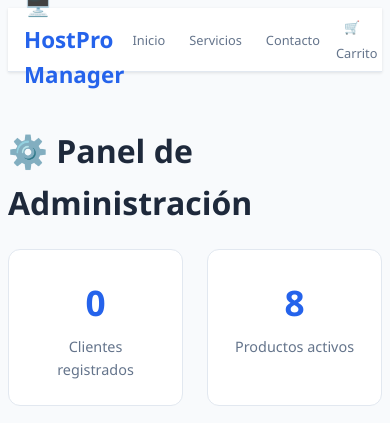
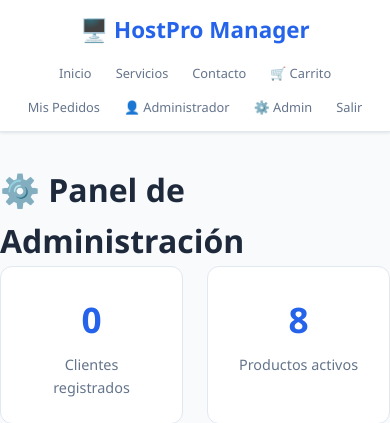
Before and after one commit to Pablusky23/HostPro-Manager, a PHP site: page /admin/index.php in a window 390 px wide; the page is wider, and only the part inside the window is pictured. Shown: the top 423 px of that part. Run offline with PHP 8.4, Linux system fonts and the light colour scheme; a user stored in the database is signed in; data comes from the database, SQL or seed files in the repository; data that the repository does not hold is empty.

Commit message:
Correcion responsive para movil

```diff
--- a/src/assets/css/style.css
+++ b/src/assets/css/style.css
@@ -15,7 +15,7 @@
     --radio: 8px;
 }
 
-* { margin: 1; padding: 0; box-sizing: border-box; }
+* { margin: 0; padding: 0; box-sizing: border-box; }
 
 body {
     font-family: 'Segoe UI', Tahoma, Geneva, Verdana, sans-serif;
@@ -30,11 +30,11 @@ body {
 .navbar {
     background: var(--color-blanco);
     border-bottom: 1px solid var(--color-borde);
-    padding: 0 2rem;
+    padding: 0.75rem 1.5rem;
     display: flex;
+    flex-wrap: wrap;
     align-items: center;
     justify-content: space-between;
-    height: 64px;
     box-shadow: var(--sombra);
     position: sticky;
     top: 0;
@@ -51,6 +51,7 @@ body {
 .nav-links {
     list-style: none;
     display: flex;
+    flex-wrap: wrap;
     gap: 1rem;
     align-items: center;
 }
@@ -395,9 +396,20 @@ body {
    RESPONSIVE BÁSICO
    ============================================= */
 @media (max-width: 768px) {
-    .navbar { padding: 0 1rem; }
-    .nav-links { gap: 0.5rem; }
-    .nav-links a { font-size: 0.8rem; padding: 0.3rem 0.5rem; }
+    .navbar {
+        padding: 0.75rem 1rem;
+        justify-content: center;
+        gap: 0.75rem;
+    }
+    .nav-links {
+        width: 100%;
+        justify-content: center;
+        gap: 0.5rem;
+    }
+    .nav-links a {
+        font-size: 0.8rem;
+        padding: 0.3rem 0.5rem;
+    }
     .container { padding: 1rem; }
     .productos-grid { grid-template-columns: 1fr; }
     .stats-grid { grid-template-columns: repeat(2, 1fr); }
```
Also changed, not shown: 1 other file.
